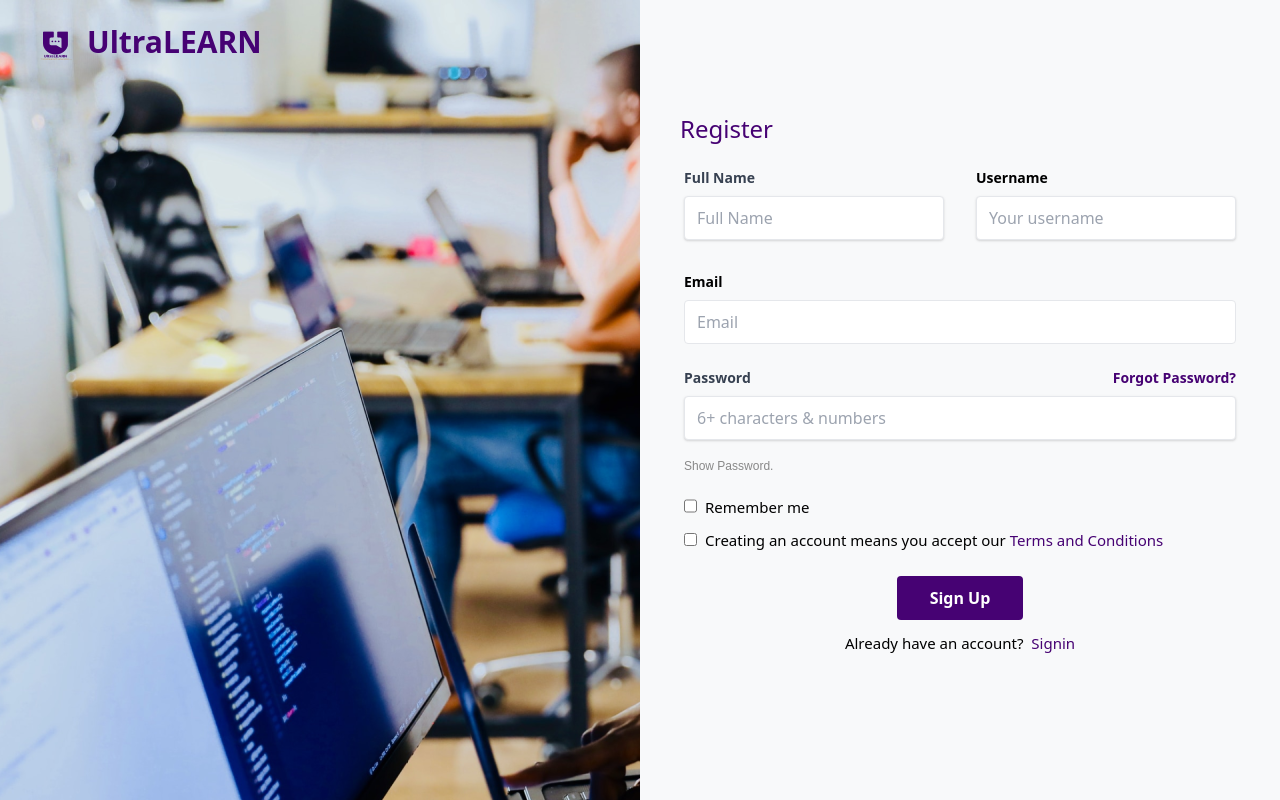
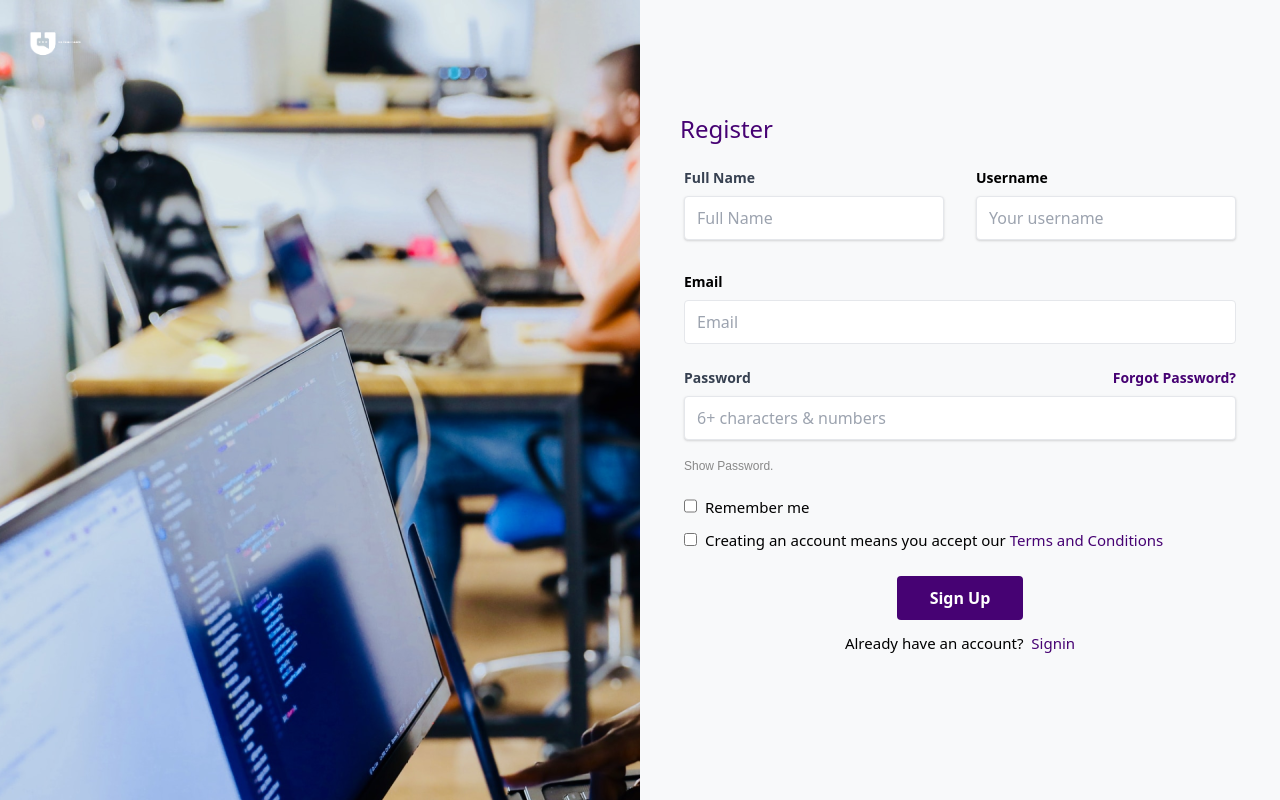
Before and after one commit to Fave7903/ultralearn_front, a React (Create React App) app in the folder ultrlfront/: page /signup in a window 1280 px wide. Built offline with nearby package versions, Linux system fonts and the light colour scheme.

Commit message:
white logo

```diff
--- a/ultrlfront/src/components/logotext.js
+++ b/ultrlfront/src/components/logotext.js
@@ -1,11 +1,11 @@
 import React from "react";
-import ultralearn from '../assets/Logo.png'
+import ultralearn from '../assets/ultralearn white.png'
 
 export const Logotext = (small = false) => {
     return (
 
-        <div className={"flex flex-row " + (( !small)?"m-6 ml-9 ":"m-2")}>
+        <div className={"flex flex-row" + (( !small)?"m-6 ml-9":" m-2")}>
             <span><img style={{ width: "55px", height: "50px" }} src={ultralearn} className="image-fluid mx-1 mt-0" alt="Student" /></span>
-            <div className="text-3xl ul-purple font-semibold	" >UltraLEARN</div>
+            {/* <div className="text-3xl ul-purple-700 font-semibold	" >UltraLEARN</div> */}
         </div>)
 }
```
Also changed, not shown: ultrlfront/src/assets/ultralearn white.png (added), 1 other file (tests, documents, lock files or other folders).
